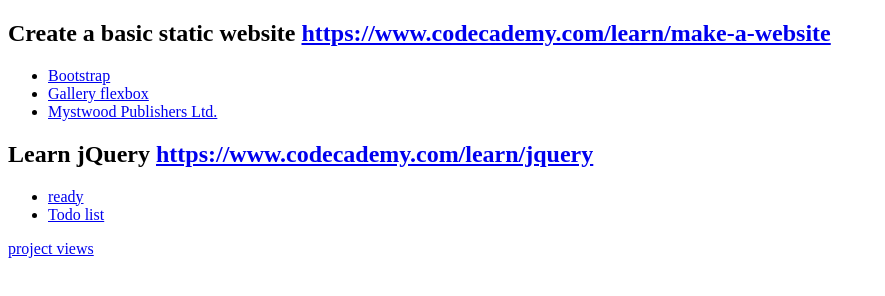
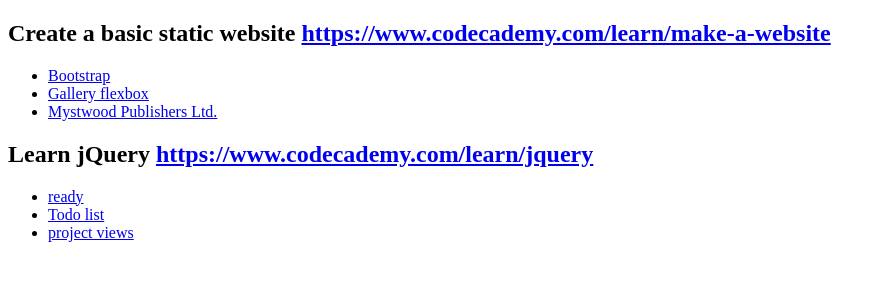
Before and after one commit to Rarity/rarity.github.io, a plain HTML site: page index.html in a window 1280 px wide. Shown: the whole page, without its empty margins (0-885 px from the left). Drawn offline with Linux system fonts and the light colour scheme.

Commit message:
Update index.html

```diff
--- a/index.html
+++ b/index.html
@@ -17,10 +17,11 @@
   <ul>
     <li><a href="https://rarity.github.io/CA/jq/ready"target="_blank">ready</a></li>
     <li><a href="https://rarity.github.io/CA/jq/todos"target="_blank">Todo list</a></li>
+    <li><a href="https://rarity.github.io/CA/js%20and%20jq/"target="_blank">project views</a></li>
   </ul>
 
 
 
-  <a href="https://rarity.github.io/CA/js%20and%20jq/"target="_blank">project views</a>
+
 </body>
 </html>
```
